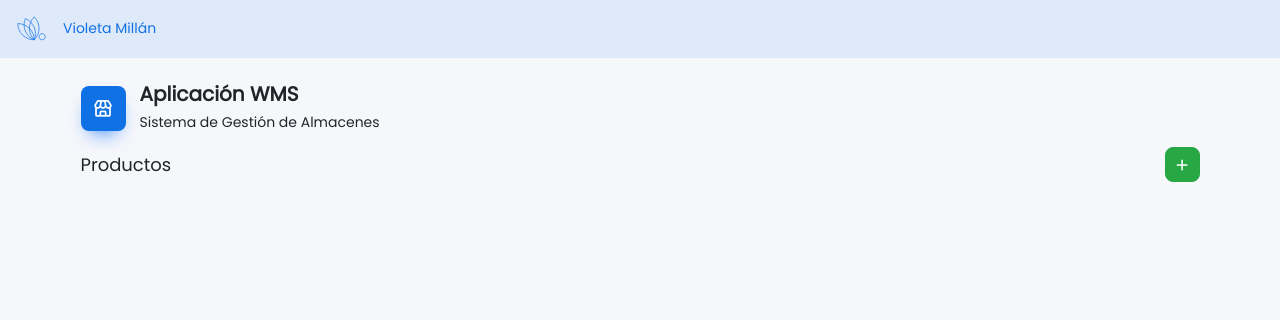
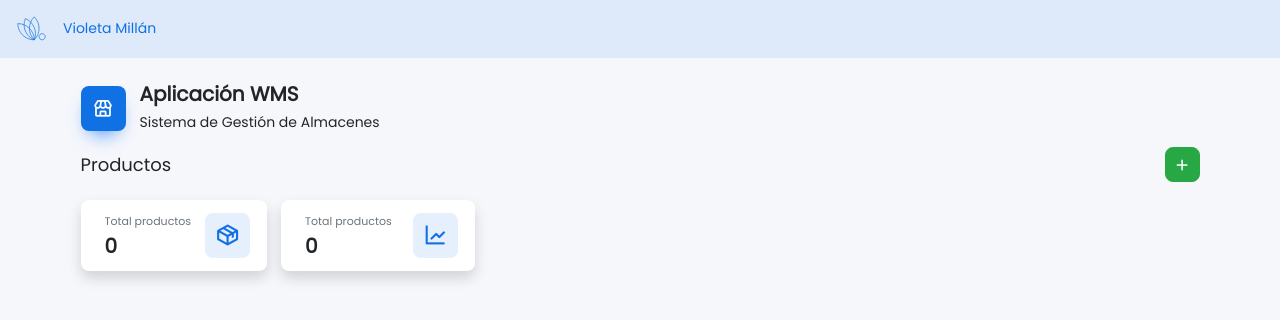
Before and after one commit to vimillan/WMS-con-Vue-2, a Vue app: page /#/ in a window 1280 px wide. Shown: the top 320 px of the page. Built offline with nearby package versions, Linux system fonts and the light colour scheme.

Commit message:
feat: Added stats

```diff
--- a/src/components/Products.vue
+++ b/src/components/Products.vue
@@ -1,12 +1,15 @@
 <template>
     <div>
-        <div class="center-item gap-2 justify-content-between mb-3">
+        <div class="center-item gap-2 justify-content-between mb-1">
             <div class="fs-18">Productos</div>
             <button class="btn btn-success center rounded-xs hw-35" data-bs-toggle="modal"
                 data-bs-target="#mdlAddProduct">
                 <i class="bx bx-plus icon-md"></i>
             </button>
         </div>
+
+        <!-- Stats del almacén -->
+        <WarehouseStats :stats="stats" />
 
         <!-- Lista de Productos -->
         <ListProduct :productos="productosLista" @update-producto="updateProducto" />
@@ -73,11 +76,13 @@
 
 <script>
 import ListProduct from "./ListProduct.vue"
+import WarehouseStats from './WarehouseStats.vue';
 
 export default {
     name: "Products",
     components: {
         ListProduct,
+        WarehouseStats,
     },
     data() {
         return {
@@ -87,8 +92,20 @@ export default {
                 cantidad: 1
             },
             errors: {},
-            productosLista: []
+            productosLista: [],
+            stats: {
+                productos: 0,
+                almacen: 0
+            }
         };
+    },
+    watch: {
+        productosLista: {
+            handler() {
+                this.actualizarStats();
+            },
+            deep: true
+        }
     },
     methods: {
         validateForm() {
@@ -138,7 +155,23 @@ export default {
         },
         updateProducto({ index, cantidad }) {
             this.productosLista[index].cantidad = cantidad;
+        },
+        actualizarStats() {
+            const totalProductos = this.productosLista.length;
+            let totalAlmacen = 0;
+
+            for (let i = 0; i < this.productosLista.length; i++) {
+                totalAlmacen += this.productosLista[i].cantidad;
+            }
+
+            this.stats = {
+                productos: totalProductos,
+                almacen: totalAlmacen
+            };
         }
+    },
+    mounted() {
+        this.actualizarStats();
     }
 };
 </script>
--- /dev/null
+++ b/src/components/WarehouseStats.vue
@@ -0,0 +1,42 @@
+<template>
+    <div class="center-item gap-3 mb-3">
+        <div class="my-2 center-item gap-2 justify-content-between">
+            <div class="bg-white shadow rounded-xs center-item gap-3" style="padding: 10px 17px;">
+                <div class="sideborder-black ps-2">
+                    <small class="text-secondary fs-11">Total productos</small>
+                    <div class="fs-20 fw-bold">
+                        {{ stats.productos }}
+                    </div>
+                </div>
+                <div class="hw-45 fw-bold bg-primary-op text-primary center p-1 rounded-xs">
+                    <i class='bx bx-package icon-lg'></i>
+                </div>
+            </div>
+        </div>
+        <div class="my-3 center-item gap-2 justify-content-between">
+            <div class="bg-white shadow rounded-xs center-item gap-4" style="padding: 10px 17px;">
+                <div class="sideborder-black ps-2">
+                    <small class="text-secondary fs-11">Total productos</small>
+                    <div class="fs-20 fw-bold">
+                        {{ stats.almacen }}
+                    </div>
+                </div>
+                <div class="hw-45 fw-bold bg-primary-op text-primary center p-1 rounded-xs">
+                    <i class="bx bx-line-chart icon-lg"></i>
+                </div>
+            </div>
+        </div>
+    </div>
+</template>
+
+<script>
+export default {
+    name: "WarehouseStats",
+    props: {
+        stats: {
+            type: Object,
+            required: true
+        }
+    },
+};
+</script>
```
